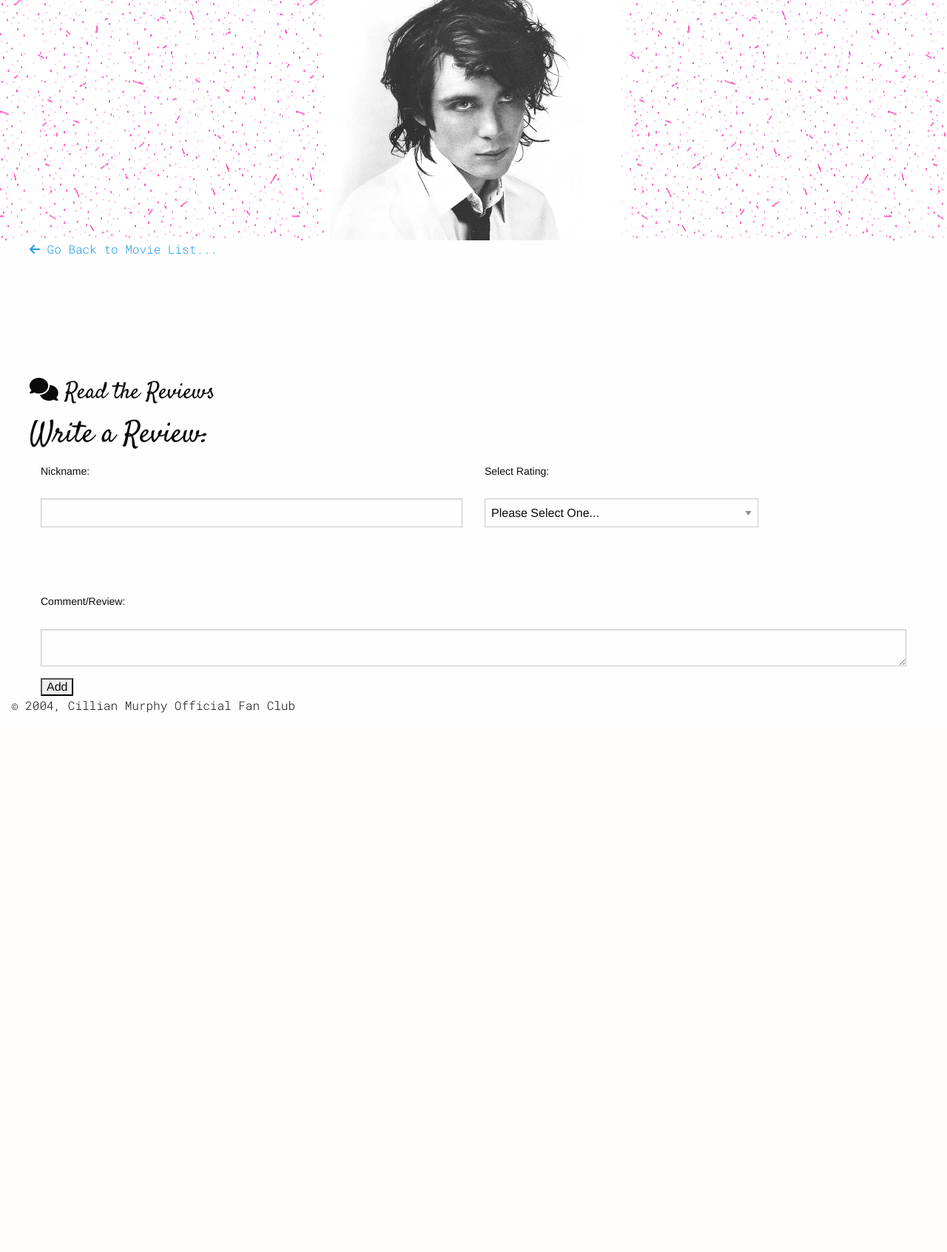
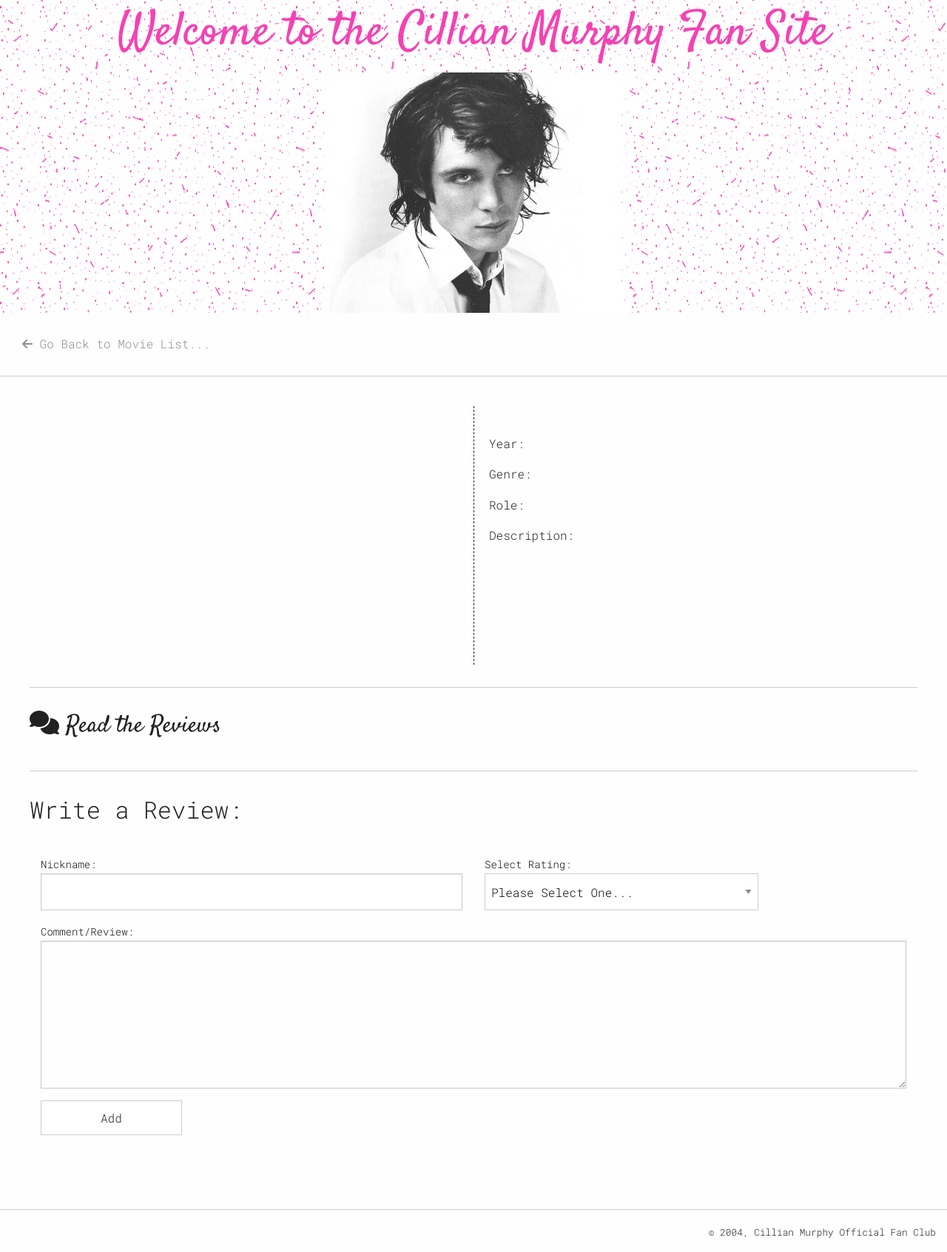
Before and after one commit to mvcrossley/MRW, a PHP site: page /details.php in a window 1280 px wide. Shown: the whole page at 74% size. Before the commit the page ends 964 px from the top, so only its background shows below. Run offline with PHP 8.4, Linux system fonts and the light colour scheme; data that the repository does not hold is empty; some libraries are stand-ins or nearby versions.

Commit message:
finished most of the page styling

```diff
--- a/css/app.css
+++ b/css/app.css
@@ -1,11 +1,21 @@
 @charset "UTF-8";
 
+html, body{
+	color: #212121;
+	font-size: 100%;
+}
 
 h1,h2,h3,h4{
+	color: #212121;
 	font-family: 'Satisfy', cursive;
+	font-size: 3em;
 }
 
-p, a, li, span{
+h4{
+	font-size: 2em;
+}
+
+p, a, li, span, label{
 	font-family: 'Roboto Mono', monospace;
 }
 
@@ -20,20 +30,125 @@
 	width: 400px;
 }
 
+#mainNav h2{
+	font-size: 4em;
+	color: #f442b3;
+}
+
+/*/////		Footer  	/////*/
+
+footer{
+	font-size: .8em;
+	text-align: right;
+	padding-top: 20px;
+	border-top: solid 1px #ccc;
+}
+
+
+
 /*/////		Index Page  	/////*/
+
+#home{
+	text-align: center;
+	padding: 20px;
+}
 
 .movieThumb{
 	padding: 20px;
 }
 
-.movieThumb img{
+.movieCon{
+	border: dashed 1px #212121;
 	padding: 10px;
-	border: dashed 1px #212121;
+	text-align: center;
 }
 
-.movieThumb h2{
-	padding: 10px;
-	border: dashed 4px #212121;
+.movieCon:hover{
+	opacity: 0.8;
+}
+
+.movieCon img{
+	padding-bottom: 10px;
+}
+
+.movieCon h4{
+	font-family: 'Roboto Mono', monospace;
+	font-size: 1.1em;
+	color: #212121;
+	margin: 0;
 }
 
 /*/////		Details Page 	/////*/
+
+#goBack{
+	padding: 30px;
+	margin-bottom: 40px;
+	border-bottom: solid 1px #ccc;
+
+}
+
+#goBack a:hover{
+	opacity: 1;
+}
+
+#goBack a{
+	color: #212121;
+	opacity: 0.5;
+}
+
+iframe{
+	width: 100%;
+	height: 350px;
+}
+
+#movieDesc{
+	padding-left: 20px;
+	border-left: dashed 1px #212121;
+	height: 350px;
+}
+
+#movieDesc h3{
+	padding-bottom: 30px;
+}
+
+#movieDesc span{
+	font-style: italic;
+}
+
+#movieInfo{
+	border-bottom: solid 1px #ccc;
+	padding-bottom: 30px;
+}
+
+#reviews{
+	border-bottom: solid 1px #ccc;
+	padding: 30px 0;
+}
+
+#comments{
+	padding-bottom: 100px;
+}
+
+#comments h2{
+	font-family: 'Roboto Mono', monospace;
+	padding: 30px 0;
+	font-size: 2em;
+}
+
+#review textarea{
+	height: 200px;
+}
+
+#nickname input, #rating select, #rating select option{
+	height: 50px;
+	font-family: 'Roboto Mono', monospace;
+	border: solid 1px #ccc;
+	background-color: #fff;
+}
+
+#comments #submit input{
+	font-family: 'Roboto Mono', monospace;
+	padding: 12px 80px;
+	border: solid 1px #ccc;
+	background-color: #fff;
+}
--- a/details.php
+++ b/details.php
@@ -33,26 +33,28 @@
 ?>
 
 <?php include("includes/header.html"); ?>
-<section class="row">
+<section class="expanded row">
 	<h2 class="hide">Go Back to Home Page</h2>
-	<div>
+	<div id="goBack" class="row">
 		<a href="index.php"><i class="fa fa-arrow-left" aria-hidden="true"></i>  Go Back to Movie List...</a>
 	</div>
 </section>
 
-<section class="row">
+<section class="row" id="movieInfo">
 <h2 class="hide">Movie Details</h2>
 	<?php
 		if(!is_string($getOne)){
 			$row = mysqli_fetch_array($getOne);
 				echo "
-					<div class=\"small-12 large-6 column\">{$row['movie_trailer']}</div>
-					<div class=\"small-12 large-6 column\">
-					 <h2>{$row['movie_title']}</h2>
-					 <p>{$row['movie_year']}</p><br>
-					 <p>{$row['movie_genre']}</p><br>
-					 <p>{$row['movie_role']}</p><br>
-					 <p>{$row['movie_desc']}</p><br>
+					<div id=\"trailer\" class=\"small-12 large-6 column\">
+						{$row['movie_trailer']}
+					</div>
+					<div id=\"movieDesc\" class=\"small-12 large-6 column\">
+						<h3>{$row['movie_title']}</h3>
+						<p>Year: <span>{$row['movie_year']}</span></p>
+						<p>Genre: <span>{$row['movie_genre']}</span></p>
+						<p>Role: <span>{$row['movie_role']}</span></p>
+						<p>Description: <span>{$row['movie_desc']}</span></p>
 					</div>";
 		}else{
 			echo "<p>{$getOne}</p>";
@@ -60,14 +62,14 @@
 	?>
 </section>
 
-<section class="row">
+<section class="row" id="reviews">
 <h2 class="hide">Movie Reviews</h2>
-	<h3><i class="fa fa-comments" aria-hidden="true"></i> Read the Reviews</h3>
+	<h4><i class="fa fa-comments" aria-hidden="true"></i> Read the Reviews</h4>
 
 	<?php
 		if(!is_string($getComments)){
 			while($row = mysqli_fetch_array($getComments)){
-				echo "<h3>{$row['comment_user']}</h3>
+				echo "<h4>{$row['comment_user']}</h4>
 					<p>{$row['comment_time']}</p>
 					<p>{$row['comment_rating']}</p>
 					<p>{$row['comment_text']}</p>";
@@ -78,17 +80,17 @@
 	?>
 </section>
 
-<section class="row">
+<section class="row" id="comments">
 
 	<h2>Write a Review:</h2>
 	<?php if(!empty($message)){echo $message;} ?>
 		<form action="details.php?id=<?php echo "$id";?>" method="post">
-			<div class="small-12 medium-8 large-6 column">
-				<label>Nickname:</label><br>
+			<div id="nickname" class="small-12 medium-8 large-6 column">
+				<label>Nickname:</label>
 				<input type="text" name="username" value="" size="32">
 			</div>
-			<div class="small-12 medium-4 column">
-				<label>Select Rating:</label><br>
+			<div id="rating" class="small-12 medium-4 column">
+				<label>Select Rating:</label>
 				<select name="rating" >
 					<option value="">Please Select One...</option>
 					<option value="&#9733;&#9734;&#9734;&#9734;&#9734;">&#9733;&#9734;&#9734;&#9734;&#9734;</option>
@@ -96,14 +98,14 @@
 					<option value="&#9733;&#9733;&#9733;&#9734;&#9734;">&#9733;&#9733;&#9733;&#9734;&#9734;</option>
 					<option value="&#9733;&#9733;&#9733;&#9733;&#9734;">&#9733;&#9733;&#9733;&#9733;&#9734;</option>
 					<option value="&#9733;&#9733;&#9733;&#9733;&#9733;">&#9733;&#9733;&#9733;&#9733;&#9733;</option>
-				</select><br><br><br><br>
+				</select><br>
 			</div>
-			<div class="small-12 column">
-				<label>Comment/Review:</label><br>
+			<div id="review" class="small-12 column">
+				<label>Comment/Review:</label>
 				<textarea name="text"></textarea>
 			</div>
 
-			<div class="small-12 column">
+			<div id="submit" class="small-12 column">
 				<input type="submit" name="submit" value="Add">
 			</div>
 		</form>
--- a/includes/header.html
+++ b/includes/header.html
@@ -5,12 +5,12 @@
 <title>Cillian Murphy Fan Site</title>
 <link href="css/foundation.css" rel="stylesheet" type="text/css">
 <link href="css/app.css" rel="stylesheet" type="text/css">
-<link href="https://fonts.googleapis.com/css?family=Roboto+Mono:100,300,300i|Satisfy" rel="stylesheet">
+<link href="https://fonts.googleapis.com/css?family=Roboto+Mono:100,300,300i&#124;Satisfy" rel="stylesheet">
 <script src="https://use.fontawesome.com/bffe9fd51f.js"></script>
 </head>
 
 <body>
 	<nav id="mainNav" class="row expanded">
-		<h2 class="hide">Welcome to the ONLY Cillian Murphy Fan Site</h2>
+		<h2>Welcome to the Cillian Murphy Fan Site</h2>
 		<img src="images/cillian-banner.gif" alt="Cillian Murphy Sparking Eyes">
 	</nav>
```
Also changed, not shown: index.php (+7 -2 lines), 1 other file.
